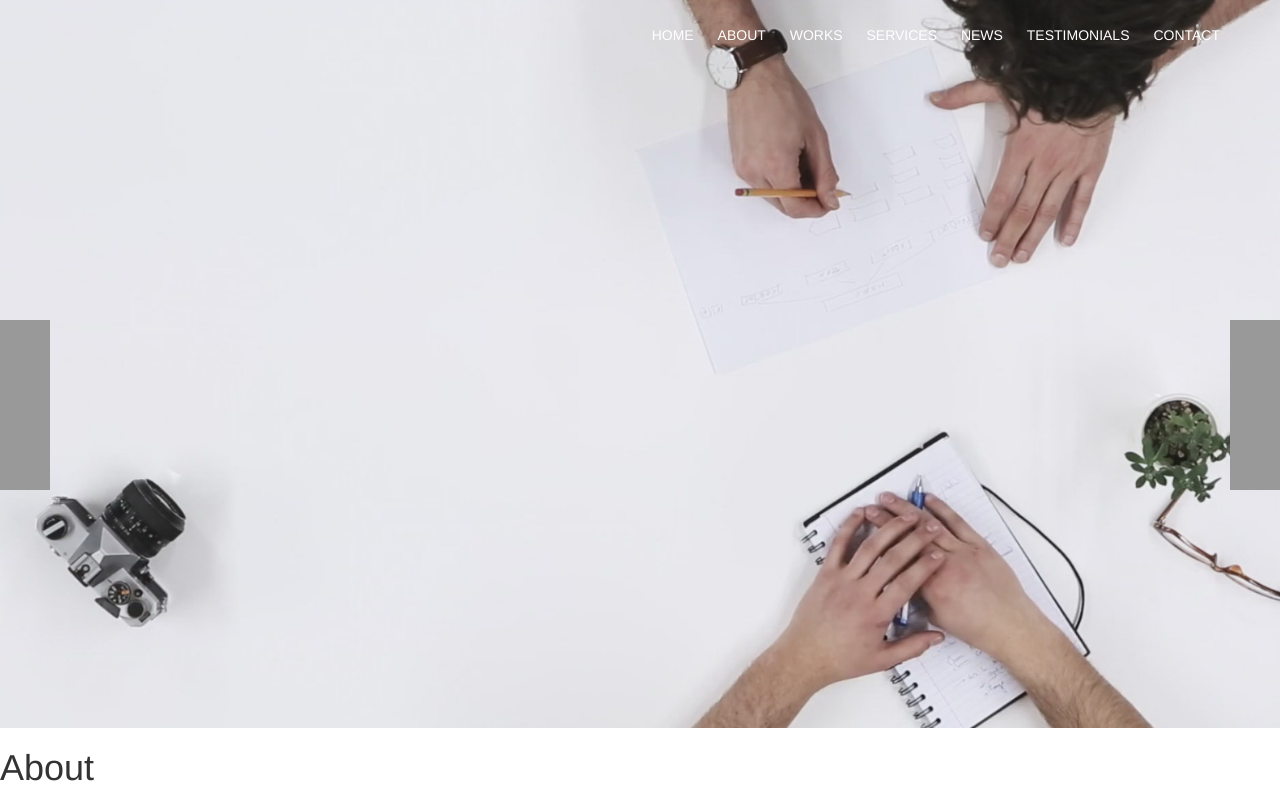
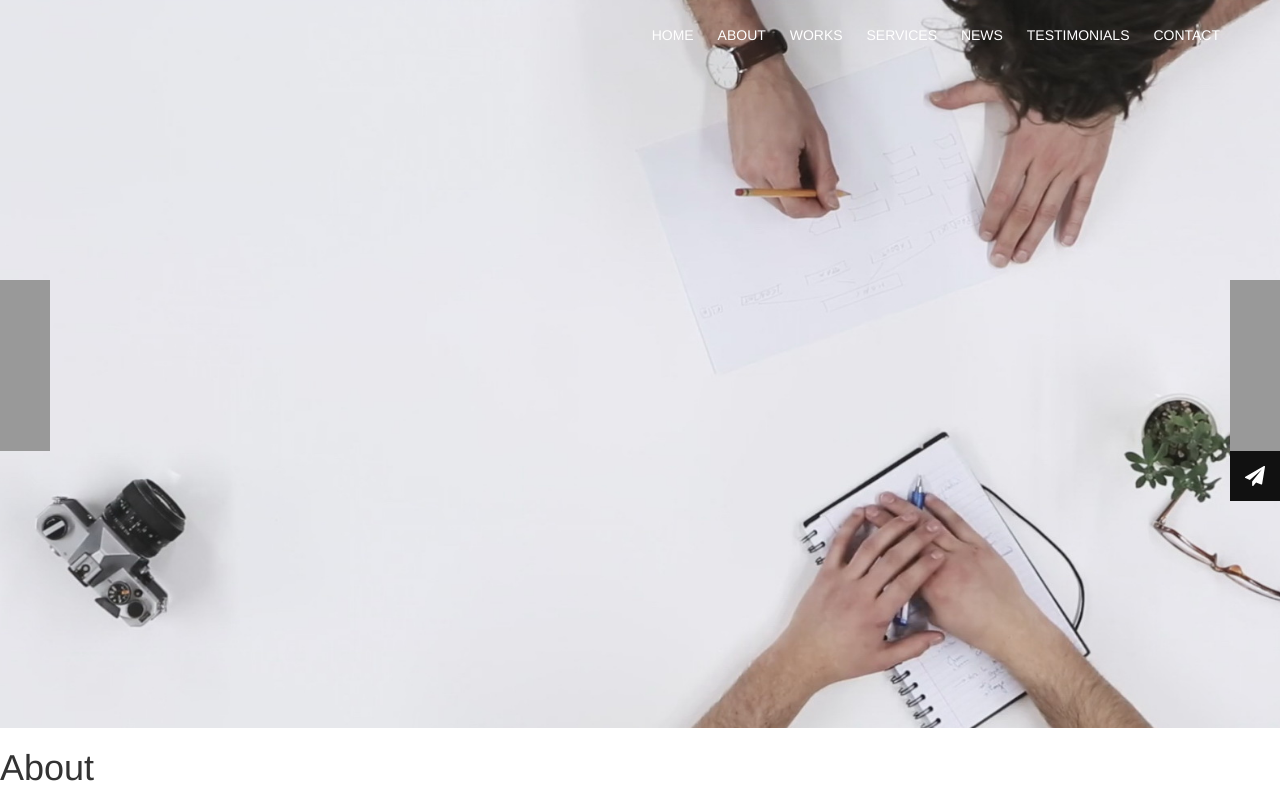
Before and after one commit to izhdanpushkin/ex, a plain HTML site: page index.html in a window 1280 px wide. Shown: the top 800 px of the page. Drawn offline with nearby package versions, Linux system fonts and the light colour scheme.

Commit message:
Add plane home button

```diff
--- a/css/style.css
+++ b/css/style.css
@@ -88,10 +88,13 @@ img {
     display: block;
     z-index: 6;
     position: fixed;
-    overflow: hidden;
-    height: 170px;
+    height: 171px;
     width: 50px;
     background-color: #111;
+}
+.overflow-wrap {
+    overflow: hidden;
+    height: 100%;
 }
 .home-button-overlay {
     display: block;
@@ -101,21 +104,31 @@ img {
     width: 340px;
     background-color: #999;
     opacity: 1;
-    transition-duration: 1s;
+    transition-duration: 0.6s;
     transform: skewX(30deg);
 }
-.button-subscribe:hover .home-button-overlay,
-.button-discover:hover .home-button-overlay{
+.overflow-wrap:hover .home-button-overlay{
     transform: skewX(30deg) translate(100%, -100px);
+    background-color: #111;
     opacity: 0;
 }
 .button-discover {
-    top: 40%;
+    top: 35%;
     left: 0;
 }
 .button-subscribe {
-    top: 40%;
+    top: 35%;
     right: 0;
+}
+.home-button-small{
+    display: block;
+    position: absolute;
+    width: 50px;
+    height: 50px;
+    fill: #fff;
+    background-color: #111;
+    top: 171px;
+    padding: 15px;
 }
 
 /* overlay */
--- a/index.html
+++ b/index.html
@@ -50,13 +50,20 @@
           <div class="border"></div>
         </li>
       </ul>
-    </nav>
     <div class="home-button button-subscribe">
-      <div class="home-button-overlay"></div>
+      <div class="home-button-small">
+        <svg class="icon icon-paper-plane social-button"><use xlink:href="#icon-paper-plane"></use></svg>
+      </div>
+      <div class="overflow-wrap">
+        <div class="home-button-overlay"></div>
+      </div>
     </div>
     <div class="home-button button-discover">
-      <div class="home-button-overlay"></div>
+      <div class="overflow-wrap">
+        <div class="home-button-overlay"></div>
+      </div>
     </div>
+    </nav>
 
 
 
--- a/js/main.js
+++ b/js/main.js
@@ -104,9 +104,11 @@ $(document).ready(function(){
         if(!isOn($("#home-test"))){
             nav.addClass("header-vertical");
             $('body').css("margin-left", "65px");
+            nav.find(".home-button").hide();
         } else {
             nav.removeClass("header-vertical");
             $('body').css("margin-left", "0");
+            nav.find(".home-button").show();
         }
         // Works-header
         if(isOn(wk)){
```
